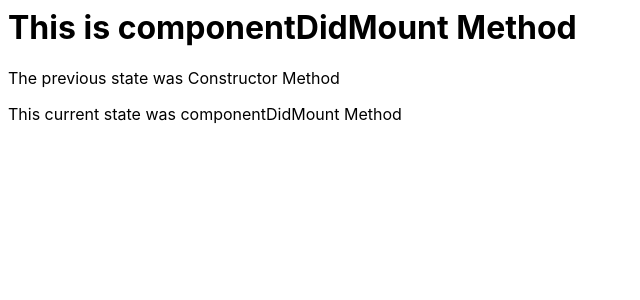
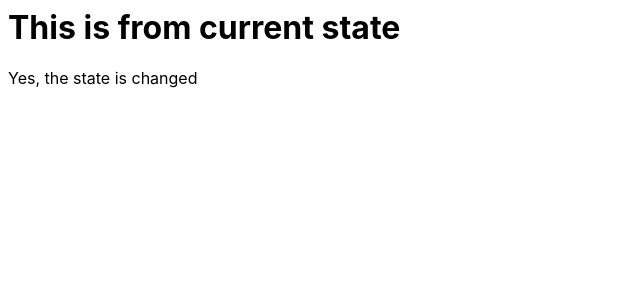
Before and after one commit to loyalty-thameem/Reactjs-LifeCycle-Methods, a React (Create React App) app: page / in a window 1280 px wide. Shown: the top 300 px of the page, without its empty margins (0-640 px from the left). Built offline with nearby package versions, Linux system fonts and the light colour scheme.

Commit message:
end of update. componentDidUpdate method.

```diff
--- a/src/App.js
+++ b/src/App.js
@@ -5,35 +5,27 @@ export class ChildComponent extends React.Component {
   constructor(props) {
     super(props);
     this.state = {
-      name: 'Constructor Method',
+      name: 'from previous state',
     };
     console.log('Constructor');
   }
 
-  shouldComponentUpdate() {
-    console.log('shouldComponentUpdate Method');
-    return true; //Change to false for state to no update
-  }
   // handle
   componentDidMount() {
     console.log('componentDidMount Method');
     setTimeout(() => {
       this.setState({
-        name: 'componentDidMount Method',
+        name: 'from current state',
       });
     }, 5000);
   }
-  //=========Previous state
-  getSnapshotBeforeUpdate(prevProps, prevState) {
-    console.log('getSnapshotBeforeUdpate Method');
-    return (document.getElementById('previous-state').innerHTML =
-      'The previous state was ' + prevState.name);
-  }
+
   //==========Current State
-  componentDidUpdate() {
-    console.log('componentDidUpdate Method');
-    document.getElementById('current-state').innerHTML =
-      'This current state was ' + this.state.name;
+  componentDidUpdate(prevState) {
+    console.log('componentDidUpdate Method final ender');
+    if (prevState.name != this.state.name)
+      document.getElementById('state-change').innerHTML =
+        'Yes, the state is changed';
   }
   render() {
     console.log('This method is responsible to render our JSX to DOM');
@@ -41,8 +33,7 @@ export class ChildComponent extends React.Component {
     return (
       <div>
         <h1>This is {name}</h1>
-        <p id="previous-state"></p>
-        <p id="current-state"></p>
+        <p id="state-change"></p>
       </div>
     );
   }
```
